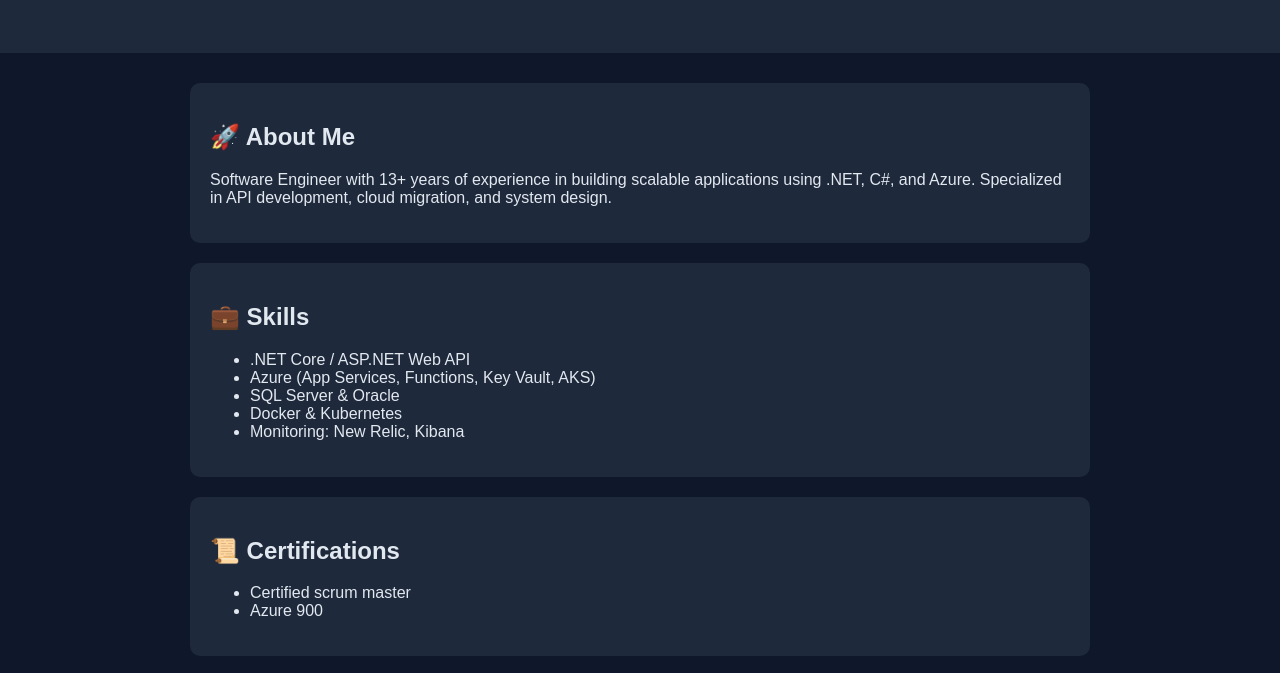
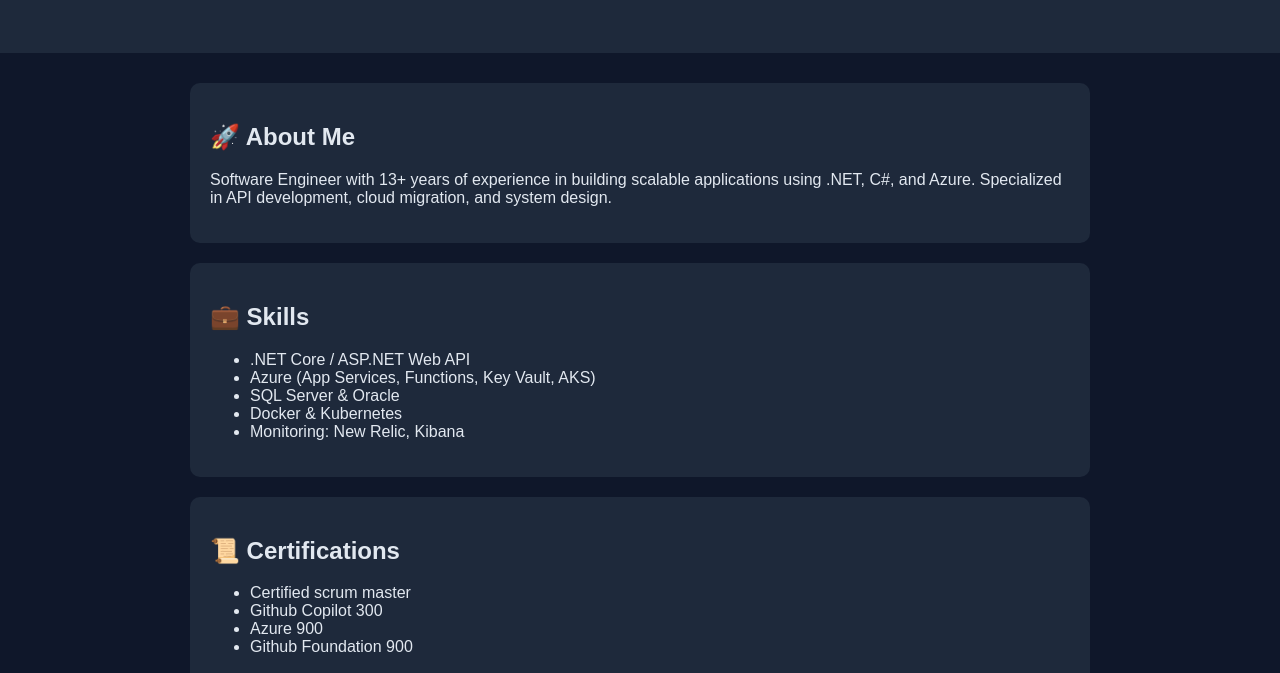
Before and after one commit to SrDeepakShukla/SrDeepakShukla.github.io, a plain HTML site: page index.html in a window 1280 px wide. Shown: the part 119-792 px from the top of the page. Drawn offline with Linux system fonts and the light colour scheme.

Commit message:
Add certifications for GitHub Copilot and Foundation

```diff
--- a/index.html
+++ b/index.html
@@ -75,7 +75,9 @@
             <h2>📜 Certifications</h2>
             <ul>
                 <li>Certified scrum master</li>
+                 <li>Github Copilot 300</li>
                 <li>Azure 900</li>
+                <li>Github Foundation 900</li>
             </ul>
         </div>
 
```
